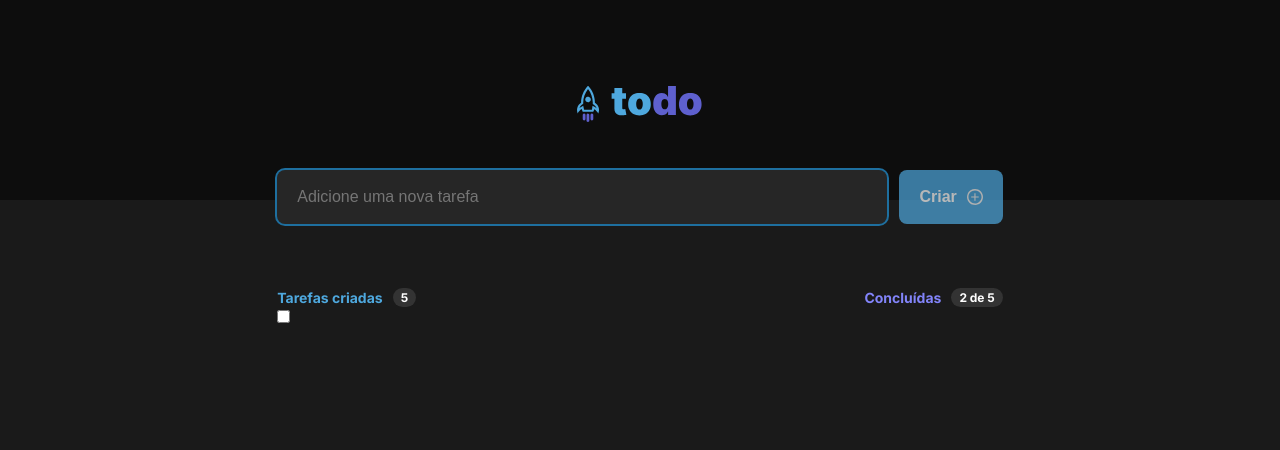
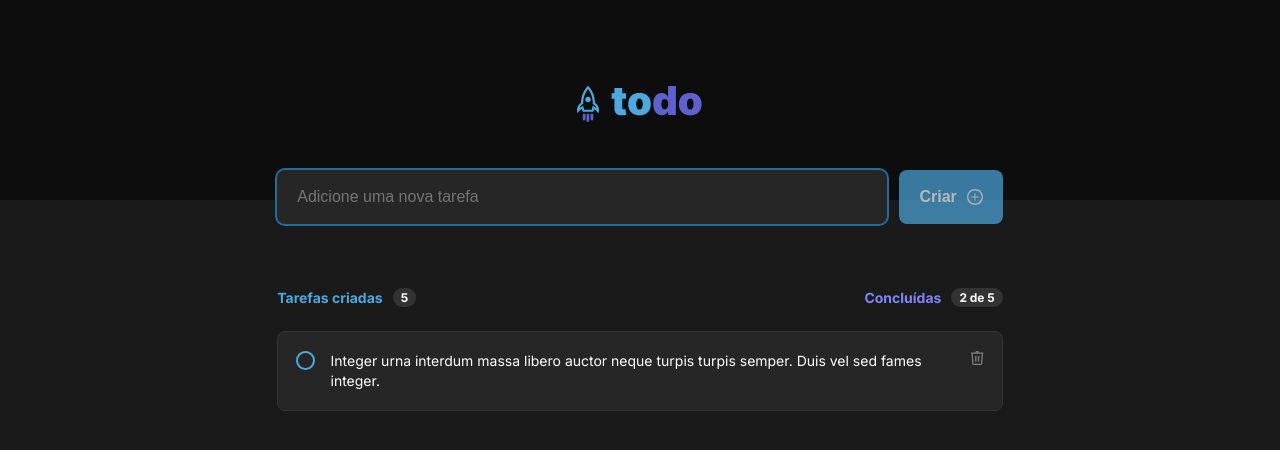
Before and after one commit to kdumagalhaes/to-do-react, a React (Vite) app: page / in a window 1280 px wide. Shown: the top 450 px of the page. Built offline with nearby package versions, Linux system fonts and the light colour scheme.

Commit message:
Add TaskList component

```diff
--- a/src/components/TaskInput.tsx
+++ b/src/components/TaskInput.tsx
@@ -24,6 +24,7 @@ export function TaskInput() {
         <form
         className={styles.wrapper}
         >
+            {/* inserir borda 1px gray-700 */}
             <input
                 className={styles.input}
                 type="text"
--- a/src/components/TaskList.module.css
+++ b/src/components/TaskList.module.css
@@ -8,6 +8,7 @@
     width: 100%;
     display: flex;
     justify-content: space-between;
+    margin-bottom: 1.5rem;
 }
 
 .createdTasks,
@@ -39,3 +40,53 @@
     border-radius: 50px;
     color: var(--white);
 }
+
+.taskItem {
+    background-color: var(--gray-500);
+    margin-bottom: 0.75rem;
+    border-radius: 8px;
+    display: flex;
+    align-items: flex-start;
+    padding: 1.2rem 1.1rem;
+    border: 1px solid var(--gray-400);
+}
+
+.taskText {
+    margin: 0 1rem;
+    font-size: 0.875rem;
+    color: var(--white);
+    line-height: 1.4;
+}
+
+.deleteIcon {
+    background: transparent;
+    border: none;
+    cursor: pointer;
+    box-shadow: none;
+}
+
+.checkbox {
+    -webkit-appearance: none;
+    appearance: none;
+    width: 1.2rem;
+    height: 1.2rem;
+    border: 2px solid var(--blue);
+    border-radius: 100%;
+    transition: all 0.3s;
+    box-shadow: none;
+    cursor: pointer;
+}
+
+.checkbox:checked {
+    background-color: var(--purpleDark);
+    border: none;
+    box-shadow: none;
+}
+
+.checkbox:checked::before {
+    display: flex;
+    align-items: center;
+    justify-content: center;
+    content: url("../assets/ArrowIcon.svg");
+    color: var(--white);
+}
--- a/src/components/TaskList.tsx
+++ b/src/components/TaskList.tsx
@@ -1,4 +1,7 @@
 import styles from "./TaskList.module.css"
+
+//assets
+import DeleteIcon from "../assets/DeleteIcon.svg"
 
 export function TaskList() {
     return (
@@ -14,8 +17,14 @@ export function TaskList() {
                 </div>
             </div>
             <ul>
-                <li>
-                    <input type="checkbox" name="solved" id="solved" />
+                <li className={styles.taskItem}>
+                    <input className={styles.checkbox} type="checkbox" name="solved" id="solved" />
+                    <p className={styles.taskText}>
+                        Integer urna interdum massa libero auctor neque turpis turpis semper. Duis vel sed fames integer.
+                    </p>
+                    <button className={styles.deleteIcon}>
+                        <img src={DeleteIcon} alt="Deletar tarefa" />
+                    </button>
                 </li>
             </ul>
         </div>
```
Also changed, not shown: src/assets/ArrowIcon.svg (added), src/assets/DeleteIcon.svg (added).
